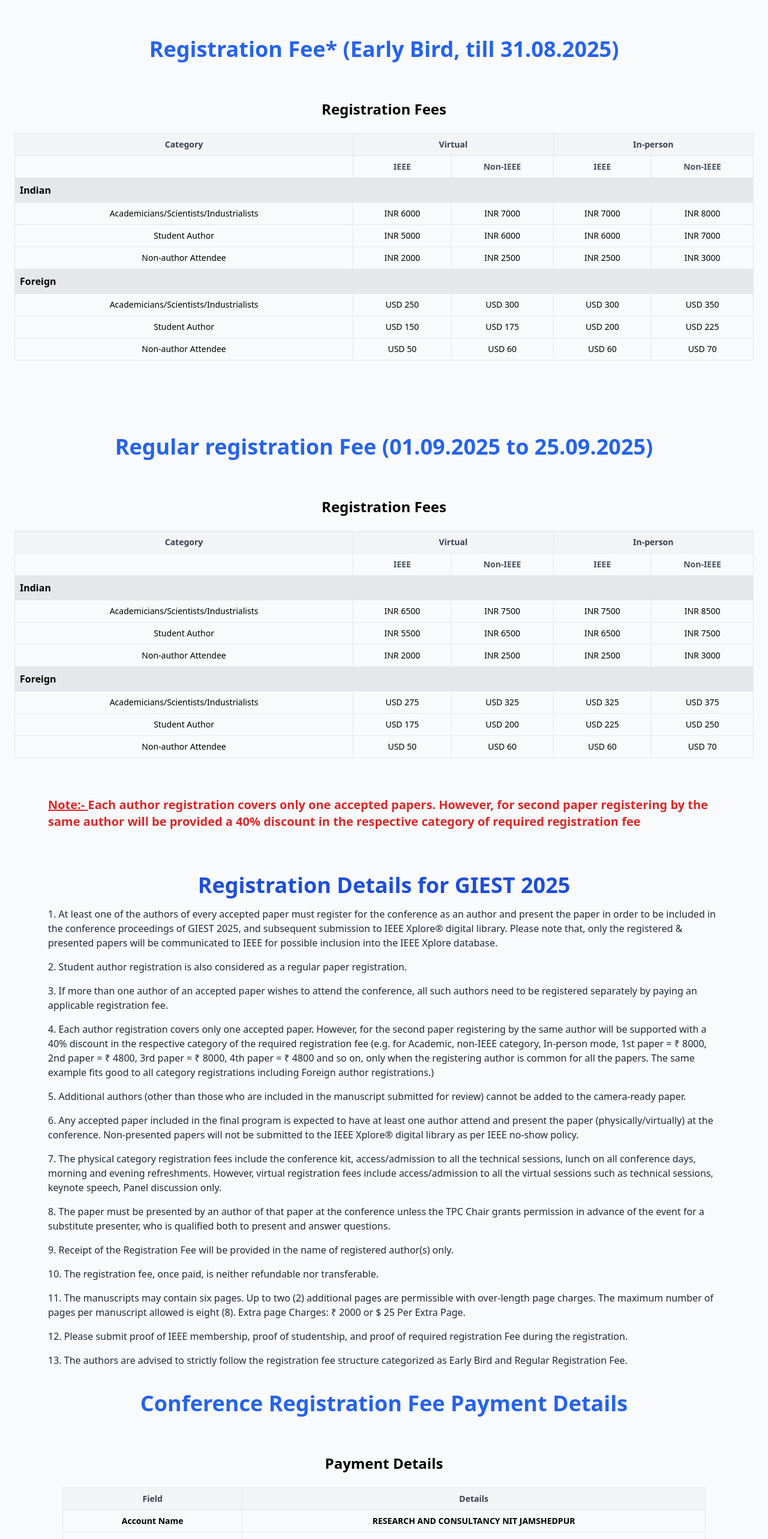
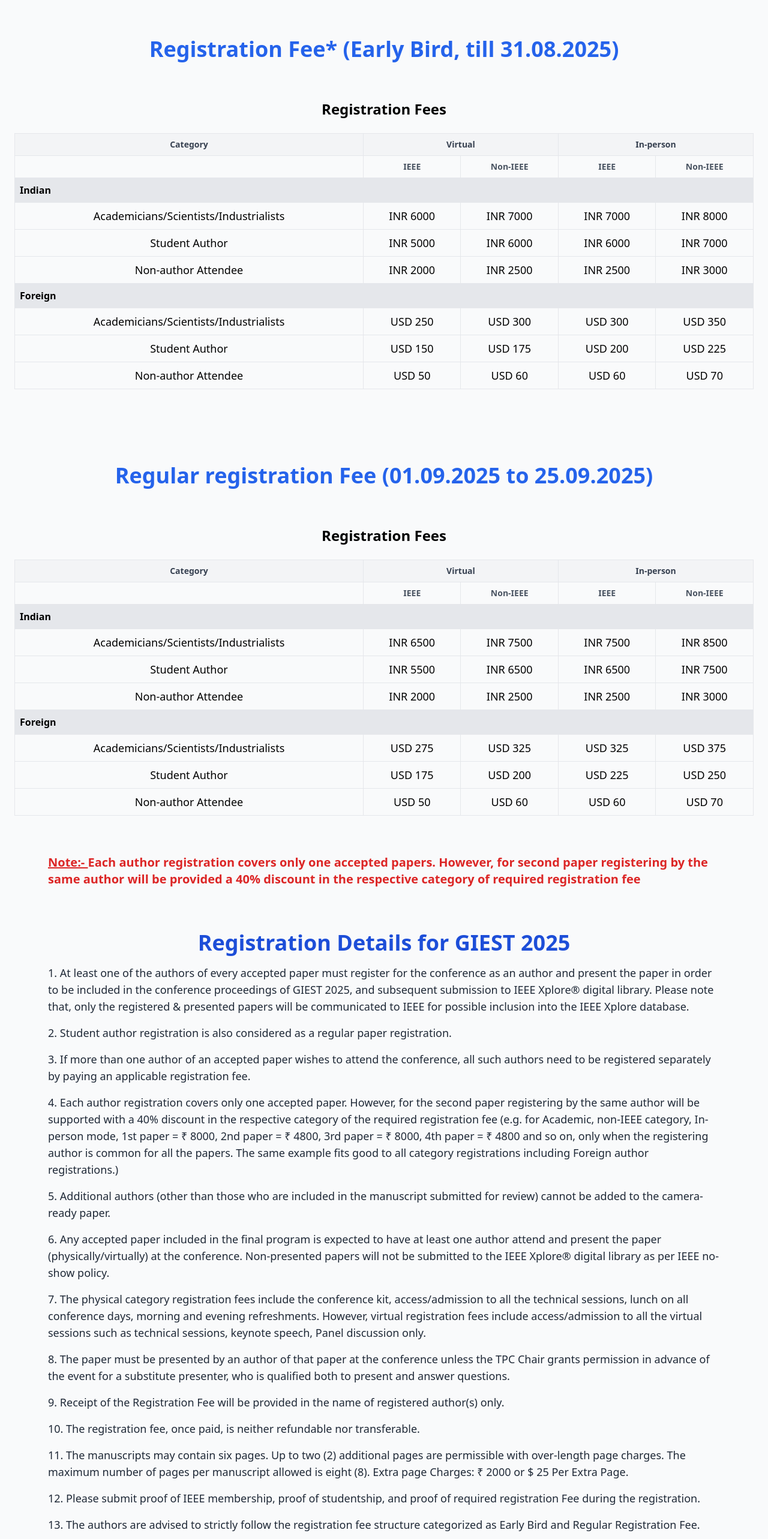
Before and after one commit to Premraj18/giest, a React (Vite) app: page /#/registrationdetail in a window 1280 px wide. Shown: the part 234-2800 px from the top of the page at 60% size. Built offline with nearby package versions, Linux system fonts and the light colour scheme; a web font is replaced by a local one.

Commit message:
Increase Font size in Registeration Page

```diff
--- a/src/components/Regfee.jsx
+++ b/src/components/Regfee.jsx
@@ -90,7 +90,7 @@
                                             </td>
                                         </tr>
                                         {group.entries.map((entry, index) => (
-                                            <tr key={index} className="text-center text-sm">
+                                            <tr key={index} className="text-center text-lg">
                                                 <td className="border p-2">{entry.title}</td>
                                                 <td className="border p-2">{entry.virtualIEEE}</td>
                                                 <td className="border p-2">{entry.virtualNonIEEE}</td>
--- a/src/pages/Author/BankDetails.jsx
+++ b/src/pages/Author/BankDetails.jsx
@@ -54,13 +54,13 @@
                         <table className="min-w-full border border-gray-300">
                             <thead>
                             <tr className="bg-gray-100 text-gray-700 text-sm">
-                                <th className="border p-2">Field</th>
-                                <th className="border p-2">Details</th>
+                                <th className="border p-2 text-xl">Field</th>
+                                <th className="border p-2 text-xl">Details</th>
                             </tr>
                             </thead>
                             <tbody>
                             {paymentData.map((row, index) => (
-                                <tr key={index} className="text-center text-sm">
+                                <tr key={index} className="text-center text-lg">
                                     <td className="border p-2">{row.field}</td>
                                     <td className="border p-2">{row.details}</td>
                                 </tr>
--- a/src/pages/Author/Regfee2.jsx
+++ b/src/pages/Author/Regfee2.jsx
@@ -90,7 +90,7 @@
                                             </td>
                                         </tr>
                                         {group.entries.map((entry, index) => (
-                                            <tr key={index} className="text-center text-sm">
+                                            <tr key={index} className="text-center text-lg">
                                                 <td className="border p-2">{entry.title}</td>
                                                 <td className="border p-2">{entry.virtualIEEE}</td>
                                                 <td className="border p-2">{entry.virtualNonIEEE}</td>
--- a/src/pages/Author/regDet.jsx
+++ b/src/pages/Author/regDet.jsx
@@ -20,7 +20,7 @@
   return (
     <div className="">
       <h1 className="md:text-4xl text-3xl font-bold mb-4 text-center text-blue-700">Registration Details for GIEST 2025</h1>
-      <ol className="list-decimal list-inside space-y-4 font-medium text-gray-800">
+      <ol className="list-decimal list-inside space-y-4 font-medium text-lg text-gray-800">
         {points.map((point, index) => (
           <li key={index}>{point}</li>
         ))}
```
